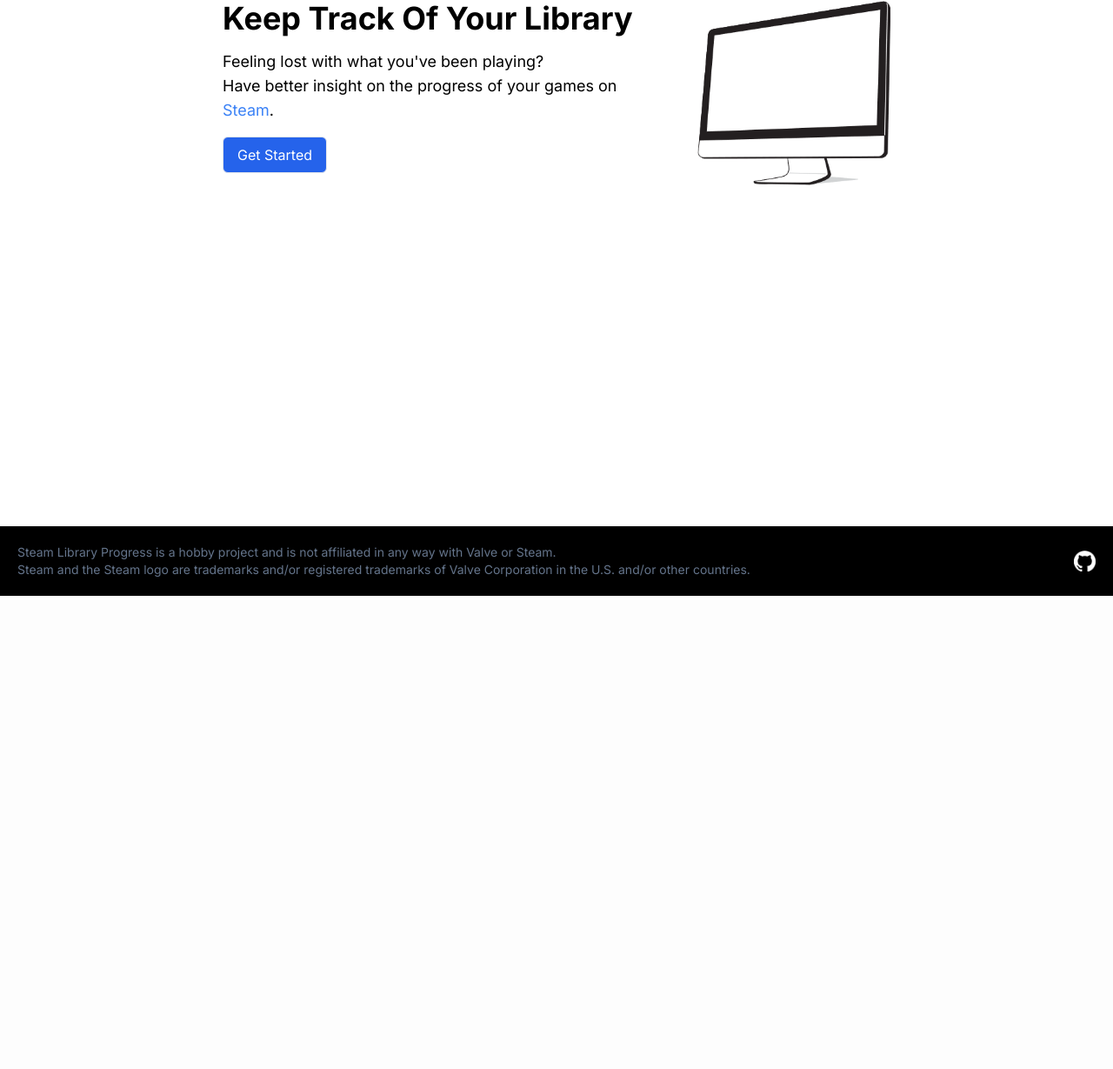
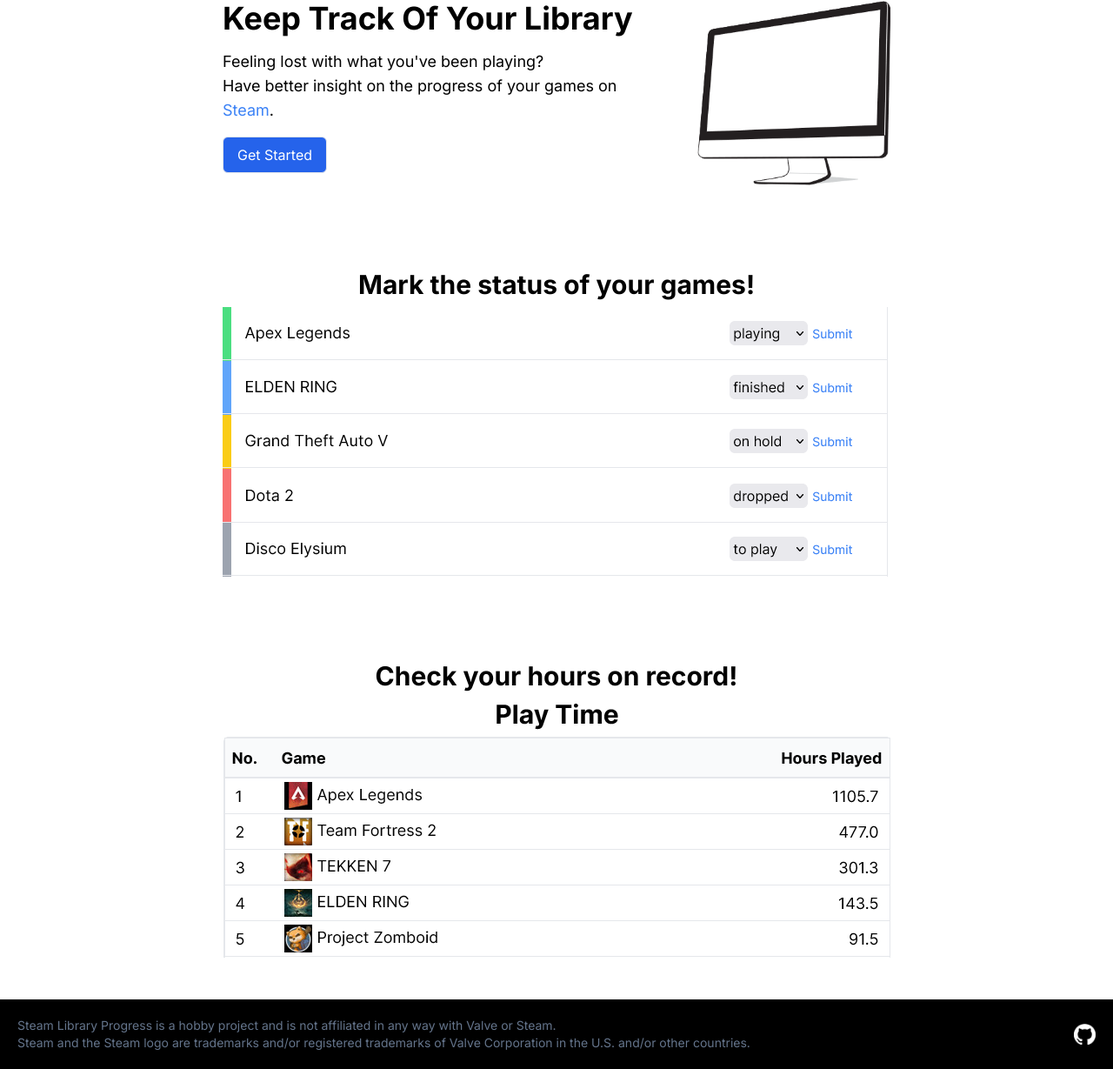
Before and after one commit to monkonius/steam-library-progress, a Flask app: page / in a window 1280 px wide. Shown: the part 115-1344 px from the top of the page at 87% size. Before the commit the page ends 800 px from the top, so only its background shows below. Run offline with Flask 3, Linux system fonts and the light colour scheme; style sheets or scripts are compiled from the project's sources.

Commit message:
Add examples of web app in landing page

```diff
--- a/app/templates/index.html
+++ b/app/templates/index.html
@@ -22,4 +22,26 @@
         </div>
     </div>
 </section>
+<section>
+    <div class="section-container">
+        <div class="md:max-w-3xl mx-auto">
+            <h2 class="text-center">Mark the status of your games!</h2>
+            <div class="mt-2">
+                <img src="{{ url_for('static', filename='assets/playing-example.png')}}" alt="Playing example">
+                <img src="{{ url_for('static', filename='assets/finished-example.png')}}" alt="Finished example">
+                <img src="{{ url_for('static', filename='assets/onhold-example.png')}}" alt="On hold example">
+                <img src="{{ url_for('static', filename='assets/dropped-example.png')}}" alt="Dropped example">
+                <img src="{{ url_for('static', filename='assets/toplay-example.png')}}" alt="To play example">
+            </div>
+        </div>
+    </div>
+</section>
+<section>
+    <div class="section-container">
+        <div class="md:max-w-3xl mx-auto">
+            <h2 class="text-center">Check your hours on record!</h2>
+            <img src="{{ url_for('static', filename='assets/playtime-example.png')}}" alt="Play time example" class="mt-2">
+        </div>
+    </div>
+</section>
 {% endblock %}
```
Also changed, not shown: app/static/assets/dropped-example.png (added), app/static/assets/finished-example.png (added), app/static/assets/onhold-example.png (added), app/static/assets/playing-example.png (added), app/static/assets/playtime-example.png (added), app/static/assets/toplay-example.png (added).
